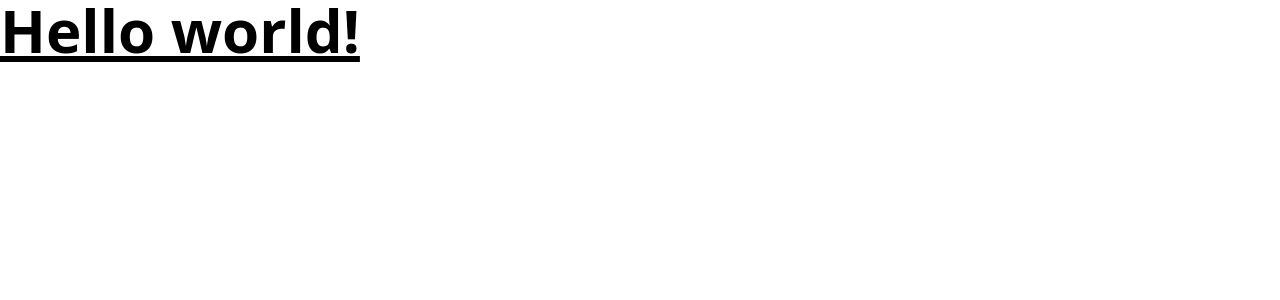
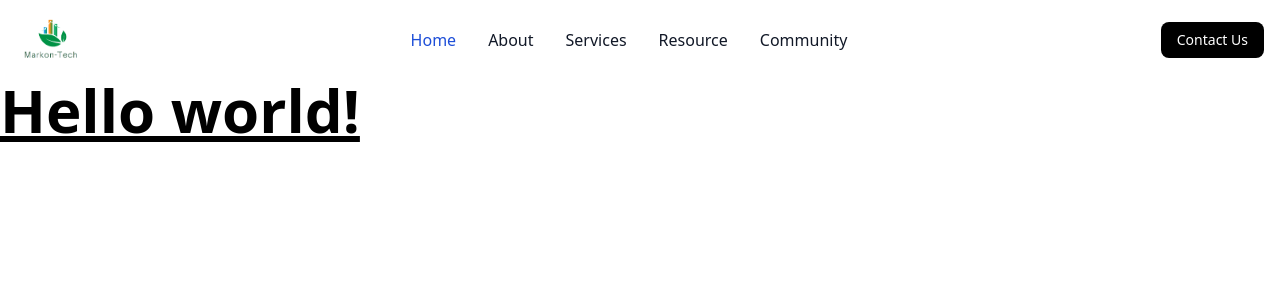
Before and after one commit to yegaraTech/CNC, a React (Vite) app: page / in a window 1280 px wide. Shown: the top 300 px of the page. Built offline with nearby package versions, Linux system fonts and the light colour scheme.

Commit message:
add navbar

```diff
--- a/src/App.jsx
+++ b/src/App.jsx
@@ -4,7 +4,7 @@
 
   return (
     <>
-    {/* <NavBar/> */}
+    <NavBar/>
      <h1 className="text-6xl font-bold underline">
       Hello world!
     </h1>
--- a/src/components/NavBar.jsx
+++ b/src/components/NavBar.jsx
@@ -21,16 +21,19 @@
       <div className="items-center justify-between hidden w-full md:flex md:w-auto md:order-1" id="navbar-cta">
         <ul className="flex flex-col font-medium p-4 md:p-0 mt-4 border border-gray-100 rounded-lg bg-gray-50 md:flex-row md:space-x-8 md:mt-0 md:border-0 md:bg-white dark:bg-gray-800 md:dark:bg-gray-900 dark:border-gray-700">
           <li>
-            <a href="#" className="block py-2 pl-3 pr-4 text-white bg-blue-700 rounded md:bg-transparent md:text-blue-700 md:p-0 md:dark:text-blue-500" aria-current="page">Home</a>
+            <a href="#" className="block py-2 pl-3 pr-4 text-white bg-green-700 rounded md:bg-transparent md:text-blue-700 md:p-0 md:dark:text-blue-500" aria-current="page">Home</a>
           </li>
           <li>
-            <a href="#" className="block py-2 pl-3 pr-4 text-gray-900 rounded hover:bg-gray-100 md:hover:bg-transparent md:hover:text-blue-700 md:p-0 md:dark:hover:text-blue-500 dark:text-white dark:hover:bg-gray-700 dark:hover:text-white md:dark:hover:bg-transparent dark:border-gray-700">About</a>
+            <a href="#" className="block py-2 pl-3 pr-4 text-gray-900 rounded hover:bg-gray-100 md:hover:bg-transparent md:hover:text-green-700 md:p-0 md:dark:hover:text-blue-500 dark:text-white dark:hover:bg-gray-700 dark:hover:text-white md:dark:hover:bg-transparent dark:border-gray-700">About</a>
           </li>
           <li>
-            <a href="#" className="block py-2 pl-3 pr-4 text-gray-900 rounded hover:bg-gray-100 md:hover:bg-transparent md:hover:text-blue-700 md:p-0 md:dark:hover:text-blue-500 dark:text-white dark:hover:bg-gray-700 dark:hover:text-white md:dark:hover:bg-transparent dark:border-gray-700">Services</a>
+            <a href="#" className="block py-2 pl-3 pr-4 text-gray-900 rounded hover:bg-gray-100 md:hover:bg-transparent md:hover:text-green-700 md:p-0 md:dark:hover:text-blue-500 dark:text-white dark:hover:bg-gray-700 dark:hover:text-white md:dark:hover:bg-transparent dark:border-gray-700">Services</a>
           </li>
           <li>
-            <a href="#" className="block py-2 pl-3 pr-4 text-gray-900 rounded hover:bg-gray-100 md:hover:bg-transparent md:hover:text-blue-700 md:p-0 md:dark:hover:text-blue-500 dark:text-white dark:hover:bg-gray-700 dark:hover:text-white md:dark:hover:bg-transparent dark:border-gray-700">Contact</a>
+            <a href="#" className="block py-2 pl-3 pr-4 text-gray-900 rounded hover:bg-gray-100 md:hover:bg-transparent md:hover:text-green-700 md:p-0 md:dark:hover:text-blue-500 dark:text-white dark:hover:bg-gray-700 dark:hover:text-white md:dark:hover:bg-transparent dark:border-gray-700">Resource</a>
+          </li>
+          <li>
+            <a href="#" className="block py-2 pl-3 pr-4 text-gray-900 rounded hover:bg-gray-100 md:hover:bg-transparent md:hover:text-green-700 md:p-0 md:dark:hover:text-blue-500 dark:text-white dark:hover:bg-gray-700 dark:hover:text-white md:dark:hover:bg-transparent dark:border-gray-700">Community</a>
           </li>
         </ul>
       </div>
```
